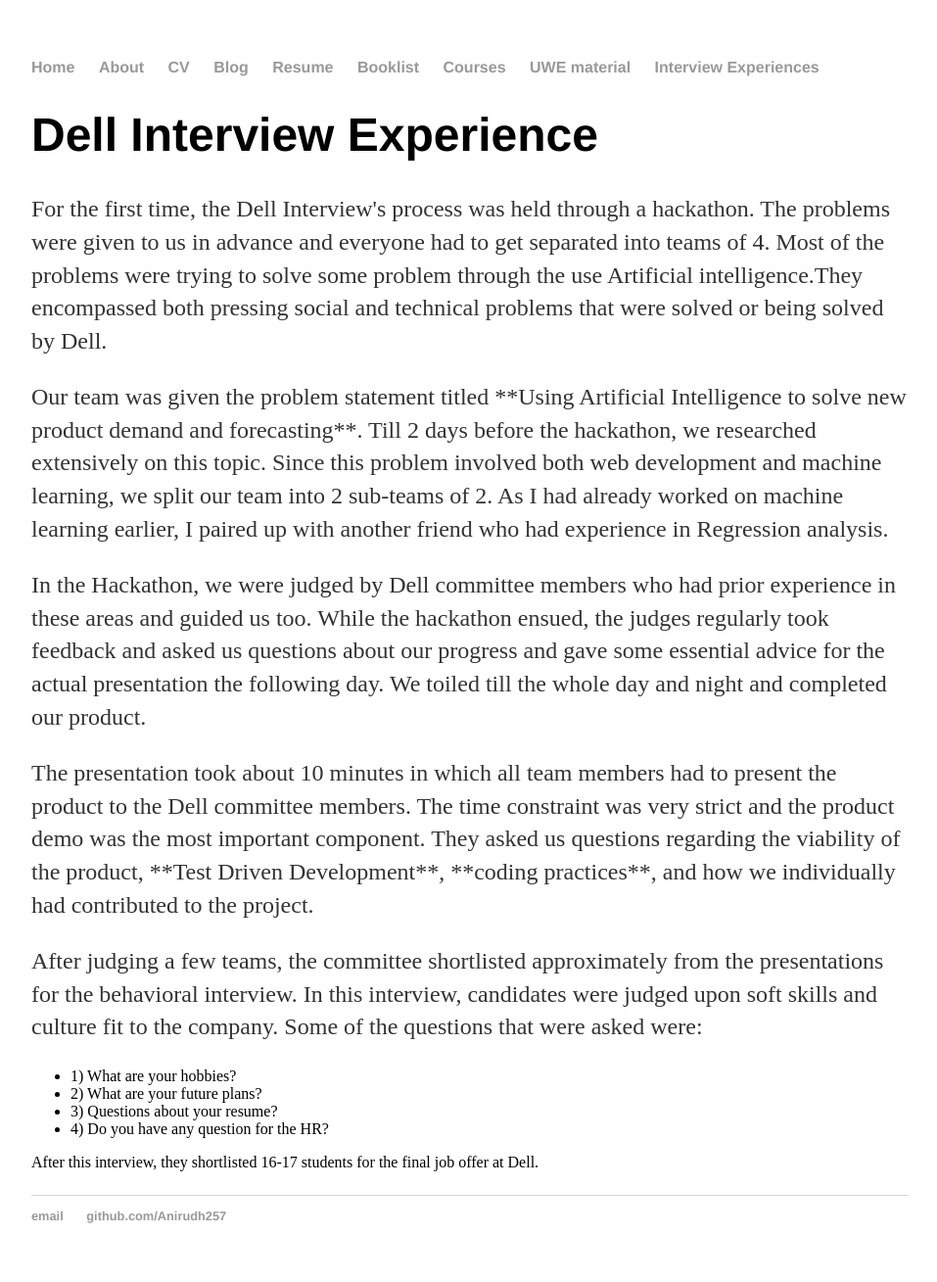
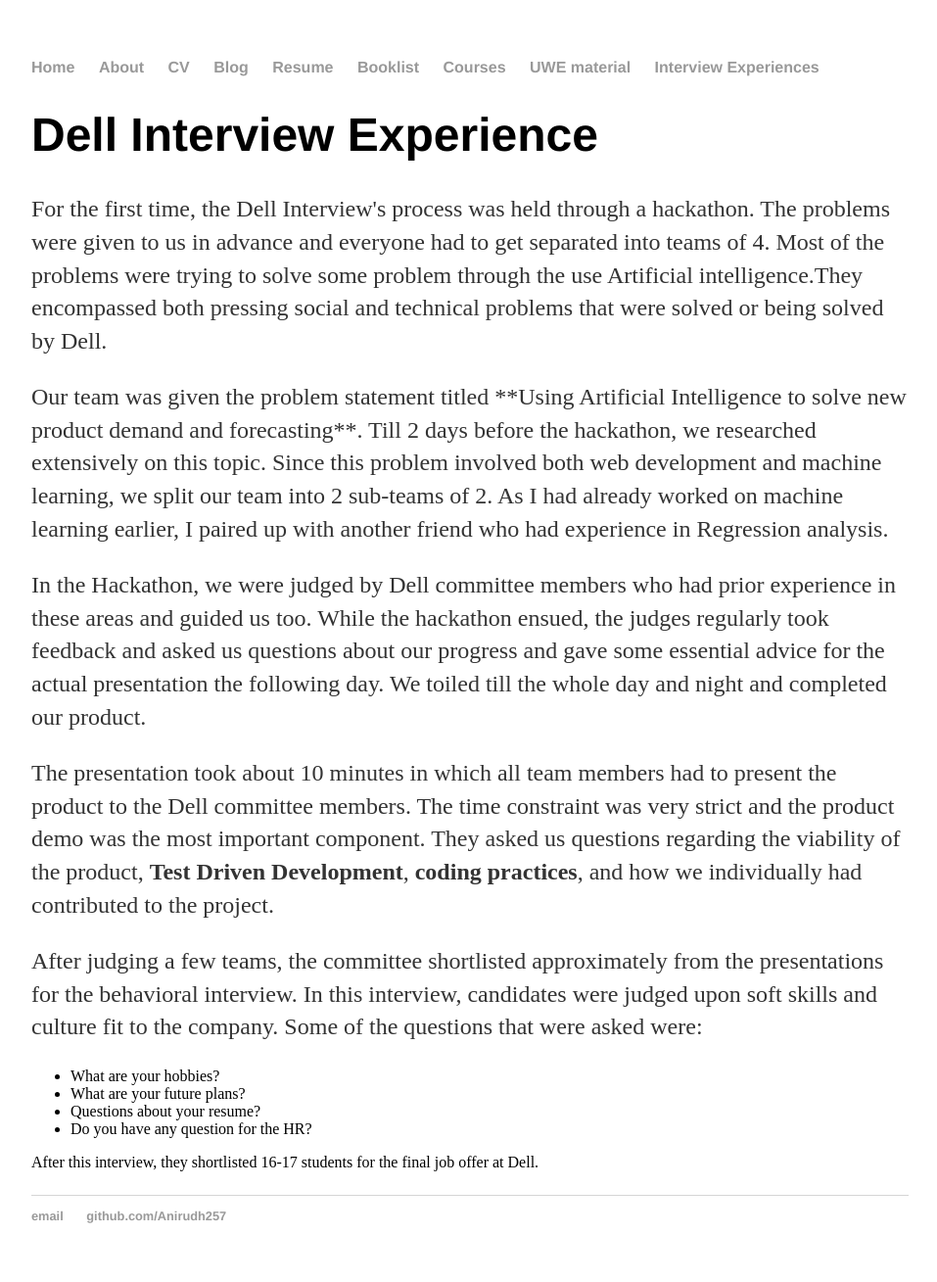
Before and after one commit to Anirudh257/Anirudh257.github.io, a Jekyll site: the page built from InterviewExperiences/index.html, in a window 1280 px wide. Shown: the whole page at 98% size, without its empty margins (160-1117 px from the left). Built offline with Jekyll 4.4.1, drawn with Linux system fonts in a browser that asks for light colours.

Commit message:
Update index.html

```diff
--- a/InterviewExperiences/index.html
+++ b/InterviewExperiences/index.html
@@ -16,20 +16,20 @@
      <p>In the Hackathon, we were judged by Dell committee members who had prior experience in these areas and guided us too. While
 the hackathon ensued, the judges regularly took feedback and asked us questions about our progress and gave some essential advice
 for the actual presentation the following day. We toiled till the whole day and night and completed our product.</p>
-     <p>The presentation took about 10 minutes in which all team members had to present the product to the Dell committee members. The
-time constraint was very strict and the product demo was the most important component. They asked us questions regarding the
-viability of the product, **Test Driven Development**, **coding practices**, and how we individually had contributed to the
+     <p>The presentation took about 10 minutes in which all team members had to present the product to the Dell committee members.
+The time constraint was very strict and the product demo was the most important component. They asked us questions regarding the
+viability of the product, <b>Test Driven Development</b>, <b>coding practices</b>, and how we individually had contributed to the
 project.</p>
      <p>After judging a few teams, the committee shortlisted approximately from the presentations for the behavioral interview.
 In this interview, candidates were judged upon soft skills and culture fit to the company. Some of the questions that were asked were:
 <ul>
-  <li>1) What are your hobbies?</li>
+  <li> What are your hobbies?</li>
 
-  <li>2) What are your future plans?</li>
+  <li> What are your future plans?</li>
 
-  <li>3) Questions about your resume?</li>
+  <li> Questions about your resume?</li>
 
-  <li>4) Do you have any question for the HR?</li>
+  <li> Do you have any question for the HR?</li>
 </ul>
 
 After this interview, they shortlisted 16-17 students for the final job offer at Dell.</p>
```
